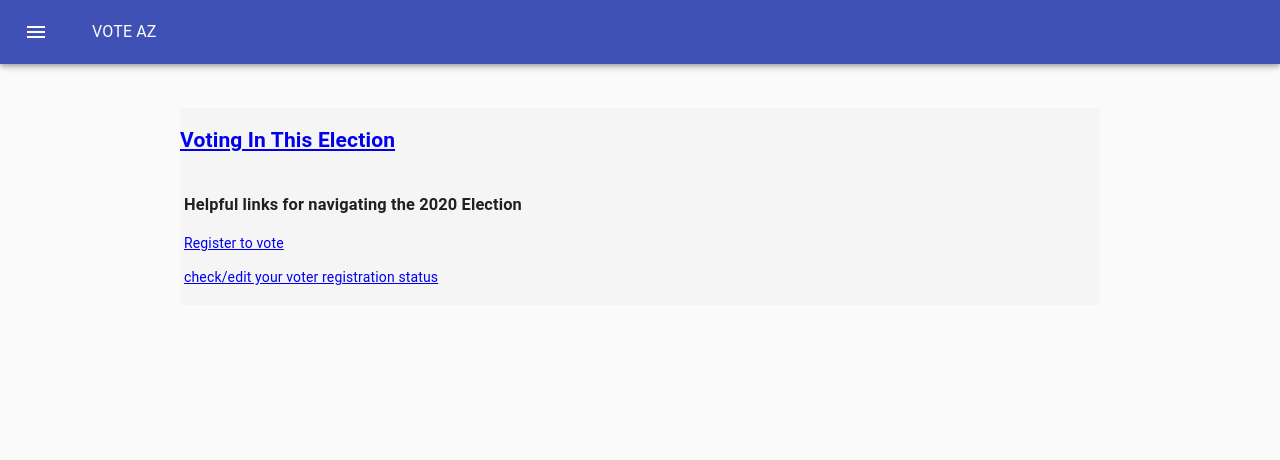
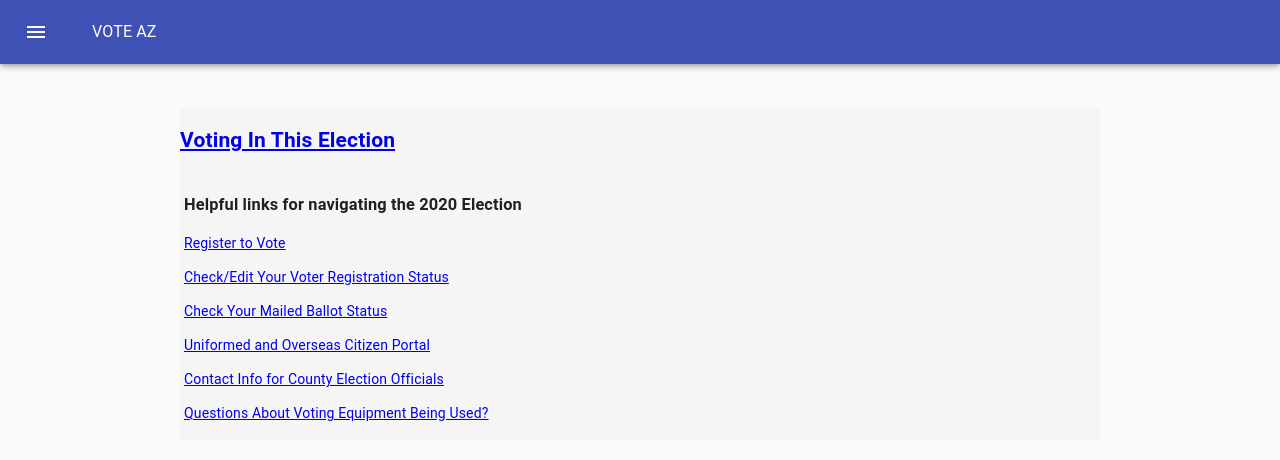
Before and after one commit to DillyDaily/voteaz, a React (Create React App) app: page /voteaz/VotingInElections in a window 1280 px wide. Shown: the top 460 px of the page. Built offline with nearby package versions, Linux system fonts and the light colour scheme.

Commit message:
adding voting in this election info

```diff
--- a/src/components/VotingInElections.js
+++ b/src/components/VotingInElections.js
@@ -42,14 +42,16 @@ const [spacing, setSpacing] = React.useState(6);
                         <Grid container spacing={spacing}>
                             <Grid key={0} item>
                                 <h3>Helpful links for navigating the 2020 Election</h3>
+                                <p>
                                     <a
                                         className="App-link"
                                         href="https://servicearizona.com/VoterRegistration/selectLanguage"
                                         target="_blank"
                                         rel="noopener noreferrer"
                                         >
-                                    Register to vote
+                                        Register to Vote
                                     </a>
+                                </p>
                                 <p>
                                     <a
                                     className="App-link"
@@ -57,9 +59,50 @@ const [spacing, setSpacing] = React.useState(6);
                                     target="_blank"
                                     rel="noopener noreferrer"
                                     >
-                                    check/edit your voter registration status
+                                    Check/Edit Your Voter Registration Status
                                     </a>
                                 </p>
+                                <p>
+                                    <a
+                                        className="App-link"
+                                        href="https://my.arizona.vote/AbsenteeTracker.aspx"
+                                        target="_blank"
+                                        rel="noopener noreferrer"
+                                        >
+                                        Check Your Mailed Ballot Status
+                                    </a>
+                                </p>
+                                <p>
+                                    <a
+                                        className="App-link"
+                                        href="https://my.arizona.vote/UOCAVA2/default.aspx"
+                                        target="_blank"
+                                        rel="noopener noreferrer"
+                                        >
+                                        Uniformed and Overseas Citizen Portal
+                                    </a>
+                                </p>
+                                <p>
+                                    <a
+                                        className="App-link"
+                                        href="https://azsos.gov/county-election-info"
+                                        target="_blank"
+                                        rel="noopener noreferrer"
+                                        >
+                                        Contact Info for County Election Officials
+                                    </a>
+                                </p>
+                                <p>
+                                    <a
+                                        className="App-link"
+                                        href="https://azsos.gov/elections/voting-election/voting-equipment"
+                                        target="_blank"
+                                        rel="noopener noreferrer"
+                                        >
+                                        Questions About Voting Equipment Being Used?
+                                    </a>
+                                </p>
+
 
                             </Grid>
                         </Grid>
```
Also changed, not shown: 13 other files (tests, documents, lock files or other folders). Lines whose indentation alone changed are shown as unchanged.
